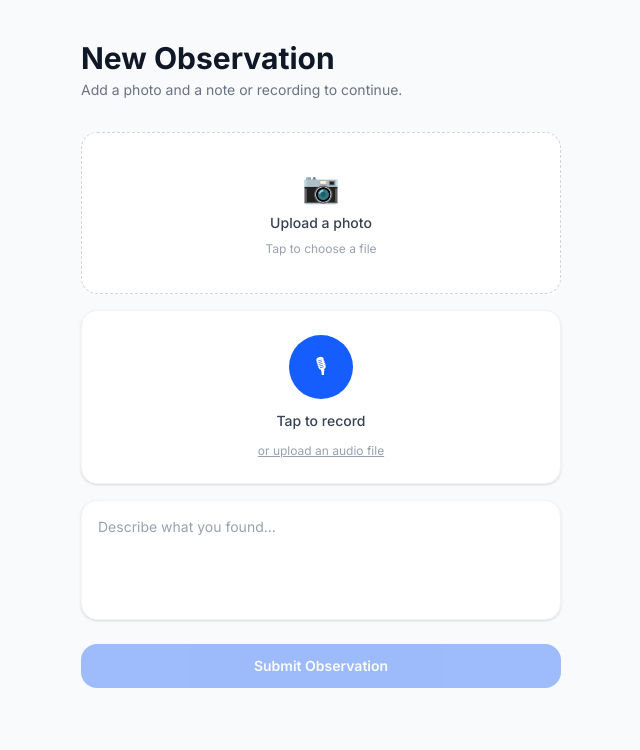
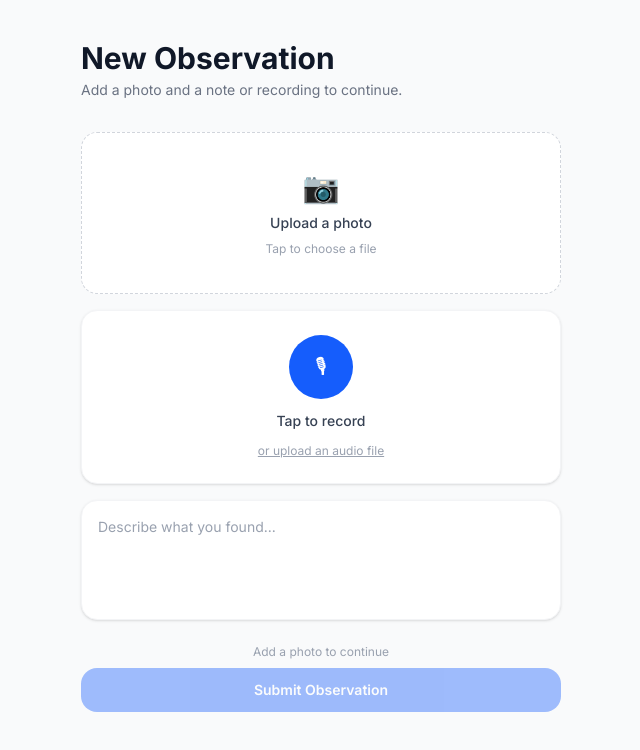
Before and after one commit to brianedmoore/ai_engineering_portfolio, a React (Vite) app in the folder projects/home-inspection-observation-engine/frontend/: page / in a window 1280 px wide. Shown: the top 750 px of the page, without its empty margins (319-959 px from the left). Built offline with nearby package versions, Linux system fonts and the light colour scheme.

Commit message:
Enable submit button when photo and text or audio requirements are met

```diff
--- a/projects/home-inspection-observation-engine/frontend/src/pages/CapturePage.tsx
+++ b/projects/home-inspection-observation-engine/frontend/src/pages/CapturePage.tsx
@@ -4,6 +4,8 @@ export default function CapturePage() {
   const [photoPreview, setPhotoPreview] = useState<string | null>(null)
   const [text, setText] = useState('')
   const photoInputRef = useRef<HTMLInputElement>(null)
+  const [audioReady, setAudioReady] = useState(false)
+  const canSubmit = photoPreview !== null && (text.trim().length > 0 || audioReady)
 
   function handlePhotoChange(e: React.ChangeEvent<HTMLInputElement>) {
     const file = e.target.files?.[0]
@@ -73,12 +75,23 @@ export default function CapturePage() {
         </div>
 
         {/* Submit button */}
-        <button
-          disabled
-          className="mt-6 w-full py-3 rounded-2xl text-sm font-semibold bg-blue-600 text-white opacity-40 cursor-not-allowed transition-colors"
-        >
-          Submit Observation
-        </button>
+        <div className="mt-6">
+          {!canSubmit && (
+            <p className="text-xs text-center text-gray-400 mb-2">
+              {!photoPreview ? 'Add a photo to continue' : 'Add a note or recording to continue'}
+            </p>
+          )}
+          <button
+            disabled={!canSubmit}
+            className={`w-full py-3 rounded-2xl text-sm font-semibold transition-colors ${
+              canSubmit
+                ? 'bg-blue-600 text-white hover:bg-blue-500 cursor-pointer'
+                : 'bg-blue-600 text-white opacity-40 cursor-not-allowed'
+            }`}
+          >
+            Submit Observation
+          </button>
+        </div>
 
       </div>
     </div>
```
